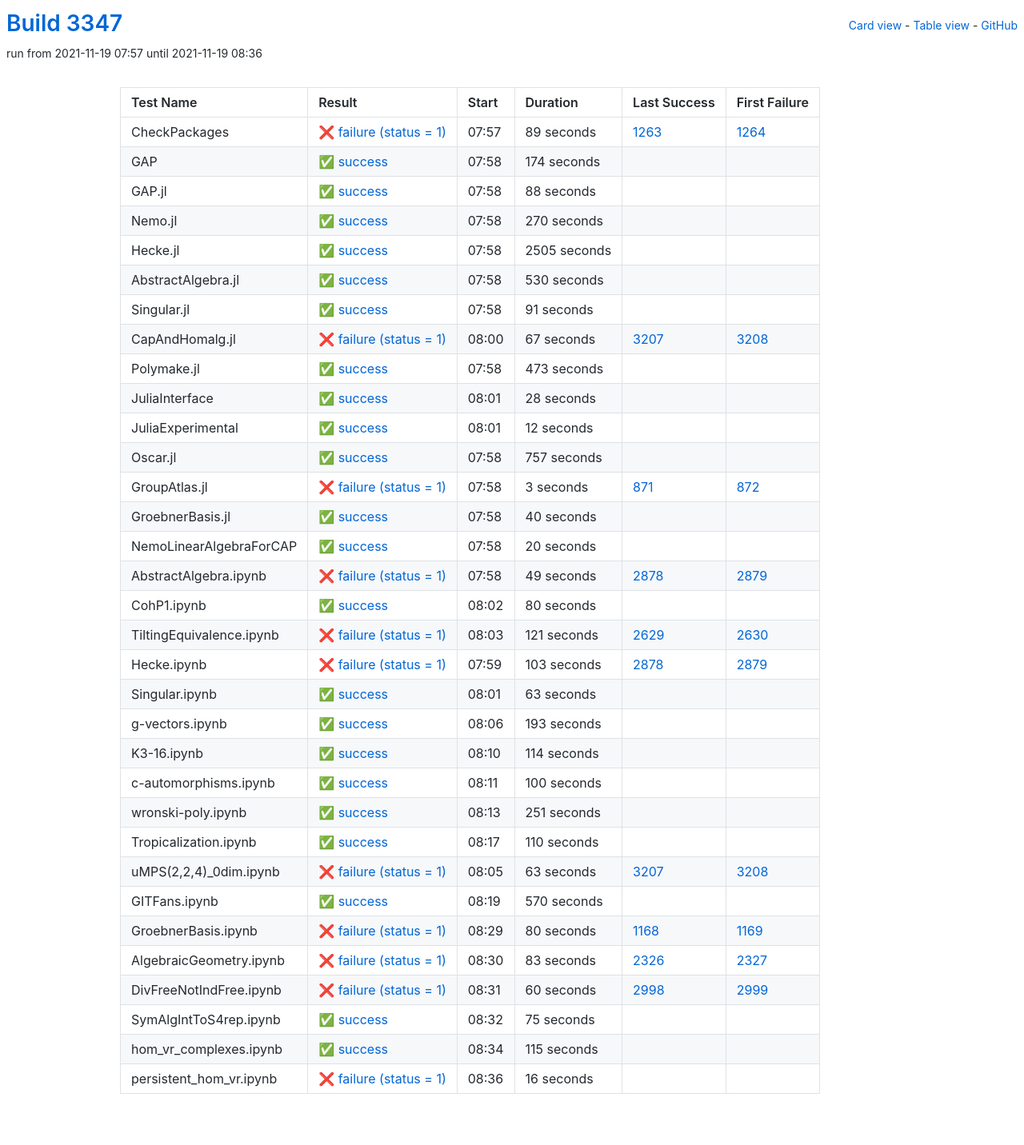
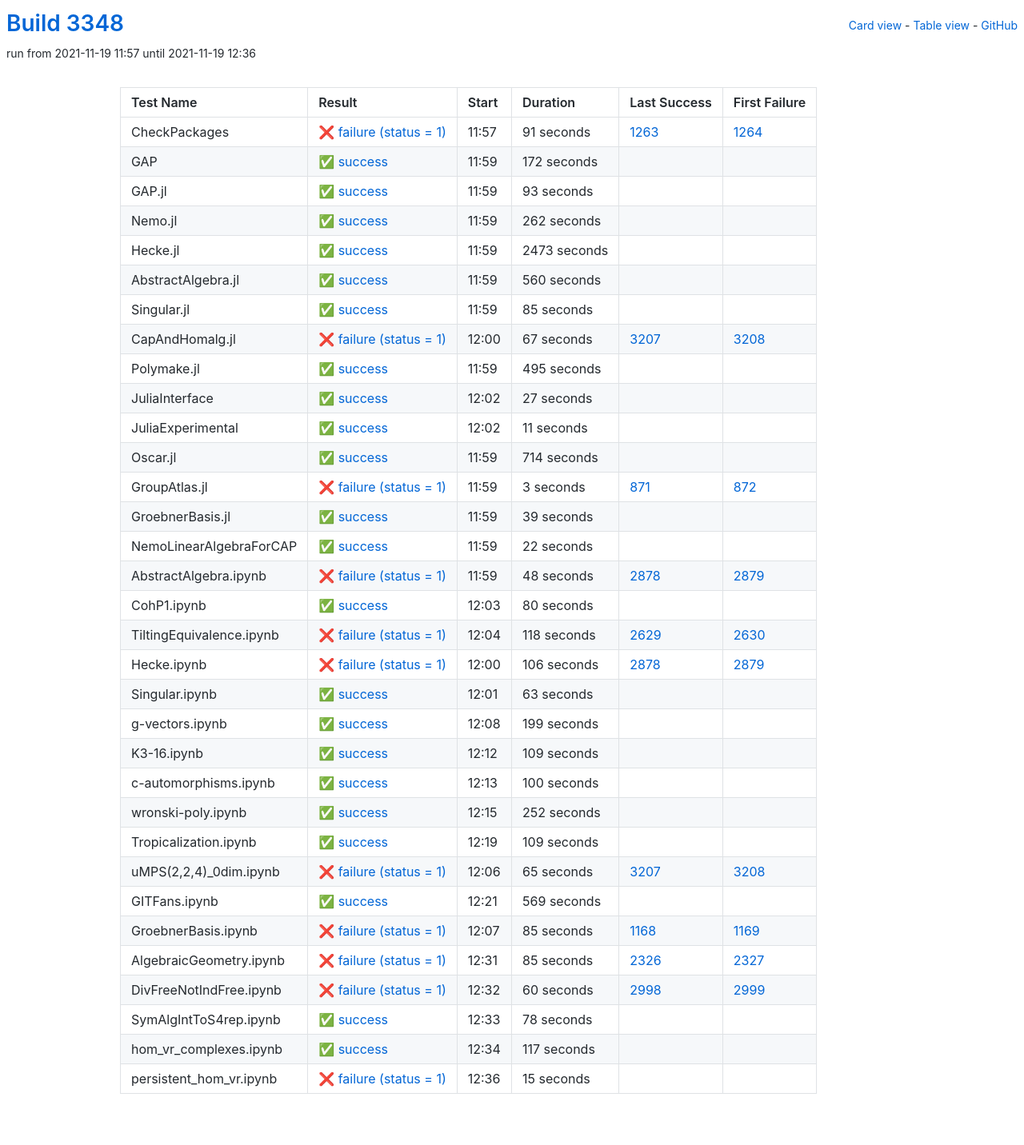
Before and after one commit to oscar-system/oscar-ci-status-stable, a Jekyll site: the page built from table.html, in a window 1280 px wide. Shown: the whole page at 80% size. Built offline with Jekyll 4.4.1, drawn with Linux system fonts in a browser that asks for light colours.

Commit message:
Build #3348

```diff
--- a/_data/ci.yml
+++ b/_data/ci.yml
@@ -1,6 +1,6 @@
 ---
-build: 3347
-build_url: https://oscarci.mathematik.uni-kl.de/job/oscar-stable/3347/
+build: 3348
+build_url: https://oscarci.mathematik.uni-kl.de/job/oscar-stable/3348/
 job: oscar-stable
 organization: oscar-system
 repo: oscar-ci-status-stable
@@ -8,92 +8,92 @@ repourl: https://github.com/oscar-system/oscar-ci-status-stable
 tests:
 - name: CheckPackages
   id: checkpackages
-  log: https://oscarci.mathematik.uni-kl.de/job/oscar-stable/3347/artifact/logs/build-3347/CheckPackages.log
-  start: 2021-11-19 07:57
+  log: https://oscarci.mathematik.uni-kl.de/job/oscar-stable/3348/artifact/logs/build-3348/CheckPackages.log
+  start: 2021-11-19 11:57
   success: false
   exitcode: 1
   status: failure
-  duration: 89
+  duration: 91
   last_success: 1263
   last_success_url: https://oscarci.mathematik.uni-kl.de/job/oscar-stable/1263/
   first_failure: 1264
   first_failure_url: https://oscarci.mathematik.uni-kl.de/job/oscar-stable/1264/
 - name: GAP
   id: gap
-  log: https://oscarci.mathematik.uni-kl.de/job/oscar-stable/3347/artifact/logs/build-3347/GAP.log
-  start: 2021-11-19 07:58
+  log: https://oscarci.mathematik.uni-kl.de/job/oscar-stable/3348/artifact/logs/build-3348/GAP.log
+  start: 2021-11-19 11:59
   success: true
   exitcode: 0
   status: success
-  duration: 174
+  duration: 172
   last_success: false
   last_success_url:
   first_failure: false
   first_failure_url:
 - name: GAP.jl
   id: gap-jl
-  log: https://oscarci.mathematik.uni-kl.de/job/oscar-stable/3347/artifact/logs/build-3347/GAP.jl.log
-  start: 2021-11-19 07:58
+  log: https://oscarci.mathematik.uni-kl.de/job/oscar-stable/3348/artifact/logs/build-3348/GAP.jl.log
+  start: 2021-11-19 11:59
   success: true
   exitcode: 0
   status: success
-  duration: 88
+  duration: 93
   last_success: false
   last_success_url:
   first_failure: false
   first_failure_url:
 - name: Nemo.jl
   id: nemo-jl
-  log: https://oscarci.mathematik.uni-kl.de/job/oscar-stable/3347/artifact/logs/build-3347/Nemo.jl.log
-  start: 2021-11-19 07:58
+  log: https://oscarci.mathematik.uni-kl.de/job/oscar-stable/3348/artifact/logs/build-3348/Nemo.jl.log
+  start: 2021-11-19 11:59
   success: true
   exitcode: 0
   status: success
-  duration: 270
+  duration: 262
   last_success: false
   last_success_url:
   first_failure: false
   first_failure_url:
 - name: Hecke.jl
   id: hecke-jl
-  log: https://oscarci.mathematik.uni-kl.de/job/oscar-stable/3347/artifact/logs/build-3347/Hecke.jl.log
-  start: 2021-11-19 07:58
+  log: https://oscarci.mathematik.uni-kl.de/job/oscar-stable/3348/artifact/logs/build-3348/Hecke.jl.log
+  start: 2021-11-19 11:59
   success: true
   exitcode: 0
   status: success
-  duration: 2505
+  duration: 2473
   last_success: false
   last_success_url:
   first_failure: false
   first_failure_url:
 - name: AbstractAlgebra.jl
   id: abstractalgebra-jl
-  log: https://oscarci.mathematik.uni-kl.de/job/oscar-stable/3347/artifact/logs/build-3347/AbstractAlgebra.jl.log
-  start: 2021-11-19 07:58
+  log: https://oscarci.mathematik.uni-kl.de/job/oscar-stable/3348/artifact/logs/build-3348/AbstractAlgebra.jl.log
+  start: 2021-11-19 11:59
   success: true
   exitcode: 0
   status: success
-  duration: 530
+  duration: 560
   last_success: false
   last_success_url:
   first_failure: false
   first_failure_url:
 - name: Singular.jl
   id: singular-jl
-  log: https://oscarci.mathematik.uni-kl.de/job/oscar-stable/3347/artifact/logs/build-3347/Singular.jl.log
-  start: 2021-11-19 07:58
+  log: https://oscarci.mathematik.uni-kl.de/job/oscar-stable/3348/artifact/logs/build-3348/Singular.jl.log
+  start: 2021-11-19 11:59
   success: true
   exitcode: 0
   status: success
-  duration: 91
+  duration: 85
   last_success: false
   last_success_url:
   first_failure: false
   first_failure_url:
 - name: CapAndHomalg.jl
   id: capandhomalg-jl
-  log: https://oscarci.mathematik.uni-kl.de/job/oscar-stable/3347/artifact/logs/build-3347/CapAndHomalg.jl.log
-  start: 2021-11-19 08:00
+  log: https://oscarci.mathematik.uni-kl.de/job/oscar-stable/3348/artifact/logs/build-3348/CapAndHomalg.jl.log
+  start: 2021-11-19 12:00
   success: false
   exitcode: 1
   status: failure
@@ -104,56 +104,56 @@ tests:
   first_failure_url: https://oscarci.mathematik.uni-kl.de/job/oscar-stable/3208/
 - name: Polymake.jl
   id: polymake-jl
-  log: https://oscarci.mathematik.uni-kl.de/job/oscar-stable/3347/artifact/logs/build-3347/Polymake.jl.log
-  start: 2021-11-19 07:58
+  log: https://oscarci.mathematik.uni-kl.de/job/oscar-stable/3348/artifact/logs/build-3348/Polymake.jl.log
+  start: 2021-11-19 11:59
   success: true
   exitcode: 0
   status: success
-  duration: 473
+  duration: 495
   last_success: false
   last_success_url:
   first_failure: false
   first_failure_url:
 - name: JuliaInterface
   id: juliainterface
-  log: https://oscarci.mathematik.uni-kl.de/job/oscar-stable/3347/artifact/logs/build-3347/JuliaInterface.log
-  start: 2021-11-19 08:01
+  log: https://oscarci.mathematik.uni-kl.de/job/oscar-stable/3348/artifact/logs/build-3348/JuliaInterface.log
+  start: 2021-11-19 12:02
   success: true
   exitcode: 0
   status: success
-  duration: 28
+  duration: 27
   last_success: false
   last_success_url:
   first_failure: false
   first_failure_url:
 - name: JuliaExperimental
   id: juliaexperimental
-  log: https://oscarci.mathematik.uni-kl.de/job/oscar-stable/3347/artifact/logs/build-3347/JuliaExperimental.log
-  start: 2021-11-19 08:01
+  log: https://oscarci.mathematik.uni-kl.de/job/oscar-stable/3348/artifact/logs/build-3348/JuliaExperimental.log
+  start: 2021-11-19 12:02
   success: true
   exitcode: 0
   status: success
-  duration: 12
+  duration: 11
   last_success: false
   last_success_url:
   first_failure: false
   first_failure_url:
 - name: Oscar.jl
   id: oscar-jl
-  log: https://oscarci.mathematik.uni-kl.de/job/oscar-stable/3347/artifact/logs/build-3347/Oscar.jl.log
-  start: 2021-11-19 07:58
+  log: https://oscarci.mathematik.uni-kl.de/job/oscar-stable/3348/artifact/logs/build-3348/Oscar.jl.log
+  start: 2021-11-19 11:59
   success: true
   exitcode: 0
   status: success
-  duration: 757
+  duration: 714
   last_success: false
   last_success_url:
   first_failure: false
   first_failure_url:
 - name: GroupAtlas.jl
   id: groupatlas-jl
-  log: https://oscarci.mathematik.uni-kl.de/job/oscar-stable/3347/artifact/logs/build-3347/GroupAtlas.jl.log
-  start: 2021-11-19 07:58
+  log: https://oscarci.mathematik.uni-kl.de/job/oscar-stable/3348/artifact/logs/build-3348/GroupAtlas.jl.log
+  start: 2021-11-19 11:59
   success: false
   exitcode: 1
   status: failure
@@ -164,44 +164,44 @@ tests:
   first_failure_url: https://oscarci.mathematik.uni-kl.de/job/oscar-stable/872/
 - name: GroebnerBasis.jl
   id: groebnerbasis-jl
-  log: https://oscarci.mathematik.uni-kl.de/job/oscar-stable/3347/artifact/logs/build-3347/GroebnerBasis.jl.log
-  start: 2021-11-19 07:58
+  log: https://oscarci.mathematik.uni-kl.de/job/oscar-stable/3348/artifact/logs/build-3348/GroebnerBasis.jl.log
+  start: 2021-11-19 11:59
   success: true
   exitcode: 0
   status: success
-  duration: 40
+  duration: 39
   last_success: false
   last_success_url:
   first_failure: false
   first_failure_url:
 - name: NemoLinearAlgebraForCAP
   id: nemolinearalgebraforcap
-  log: https://oscarci.mathematik.uni-kl.de/job/oscar-stable/3347/artifact/logs/build-3347/NemoLinearAlgebraForCAP.log
-  start: 2021-11-19 07:58
+  log: https://oscarci.mathematik.uni-kl.de/job/oscar-stable/3348/artifact/logs/build-3348/NemoLinearAlgebraForCAP.log
+  start: 2021-11-19 11:59
   success: true
   exitcode: 0
   status: success
-  duration: 20
+  duration: 22
   last_success: false
   last_success_url:
   first_failure: false
   first_failure_url:
 - name: AbstractAlgebra.ipynb
   id: abstractalgebra-ipynb
-  log: https://oscarci.mathematik.uni-kl.de/job/oscar-stable/3347/artifact/logs/build-3347/AbstractAlgebra.ipynb.log
-  start: 2021-11-19 07:58
+  log: https://oscarci.mathematik.uni-kl.de/job/oscar-stable/3348/artifact/logs/build-3348/AbstractAlgebra.ipynb.log
+  start: 2021-11-19 11:59
   success: false
   exitcode: 1
   status: failure
-  duration: 49
+  duration: 48
   last_success: 2878
   last_success_url: https://oscarci.mathematik.uni-kl.de/job/oscar-stable/2878/
   first_failure: 2879
   first_failure_url: https://oscarci.mathematik.uni-kl.de/job/oscar-stable/2879/
 - name: CohP1.ipynb
   id: cohp1-ipynb
-  log: https://oscarci.mathematik.uni-kl.de/job/oscar-stable/3347/artifact/logs/build-3347/CohP1.ipynb.log
-  start: 2021-11-19 08:02
+  log: https://oscarci.mathematik.uni-kl.de/job/oscar-stable/3348/artifact/logs/build-3348/CohP1.ipynb.log
+  start: 2021-11-19 12:03
   success: true
   exitcode: 0
   status: success
@@ -212,32 +212,32 @@ tests:
   first_failure_url:
 - name: TiltingEquivalence.ipynb
   id: tiltingequivalence-ipynb
-  log: https://oscarci.mathematik.uni-kl.de/job/oscar-stable/3347/artifact/logs/build-3347/TiltingEquivalence.ipynb.log
-  start: 2021-11-19 08:03
+  log: https://oscarci.mathematik.uni-kl.de/job/oscar-stable/3348/artifact/logs/build-3348/TiltingEquivalence.ipynb.log
+  start: 2021-11-19 12:04
   success: false
   exitcode: 1
   status: failure
-  duration: 121
+  duration: 118
   last_success: 2629
   last_success_url: https://oscarci.mathematik.uni-kl.de/job/oscar-stable/2629/
   first_failure: 2630
   first_failure_url: https://oscarci.mathematik.uni-kl.de/job/oscar-stable/2630/
 - name: Hecke.ipynb
   id: hecke-ipynb
-  log: https://oscarci.mathematik.uni-kl.de/job/oscar-stable/3347/artifact/logs/build-3347/Hecke.ipynb.log
-  start: 2021-11-19 07:59
+  log: https://oscarci.mathematik.uni-kl.de/job/oscar-stable/3348/artifact/logs/build-3348/Hecke.ipynb.log
+  start: 2021-11-19 12:00
   success: false
   exitcode: 1
   status: failure
-  duration: 103
+  duration: 106
   last_success: 2878
   last_success_url: https://oscarci.mathematik.uni-kl.de/job/oscar-stable/2878/
   first_failure: 2879
   first_failure_url: https://oscarci.mathematik.uni-kl.de/job/oscar-stable/2879/
 - name: Singular.ipynb
   id: singular-ipynb
-  log: https://oscarci.mathematik.uni-kl.de/job/oscar-stable/3347/artifact/logs/build-3347/Singular.ipynb.log
-  start: 2021-11-19 08:01
+  log: https://oscarci.mathematik.uni-kl.de/job/oscar-stable/3348/artifact/logs/build-3348/Singular.ipynb.log
+  start: 2021-11-19 12:01
   success: true
   exitcode: 0
   status: success
@@ -248,32 +248,32 @@ tests:
   first_failure_url:
 - name: g-vectors.ipynb
   id: g-vectors-ipynb
-  log: https://oscarci.mathematik.uni-kl.de/job/oscar-stable/3347/artifact/logs/build-3347/g-vectors.ipynb.log
-  start: 2021-11-19 08:06
+  log: https://oscarci.mathematik.uni-kl.de/job/oscar-stable/3348/artifact/logs/build-3348/g-vectors.ipynb.log
+  start: 2021-11-19 12:08
   success: true
   exitcode: 0
   status: success
-  duration: 193
+  duration: 199
   last_success: false
   last_success_url:
   first_failure: false
   first_failure_url:
 - name: K3-16.ipynb
   id: k3-16-ipynb
-  log: https://oscarci.mathematik.uni-kl.de/job/oscar-stable/3347/artifact/logs/build-3347/K3-16.ipynb.log
-  start: 2021-11-19 08:10
+  log: https://oscarci.mathematik.uni-kl.de/job/oscar-stable/3348/artifact/logs/build-3348/K3-16.ipynb.log
+  start: 2021-11-19 12:12
   success: true
   exitcode: 0
   status: success
-  duration: 114
+  duration: 109
   last_success: false
   last_success_url:
   first_failure: false
   first_failure_url:
 - name: c-automorphisms.ipynb
   id: c-automorphisms-ipynb
-  log: https://oscarci.mathematik.uni-kl.de/job/oscar-stable/3347/artifact/logs/build-3347/c-automorphisms.ipynb.log
-  start: 2021-11-19 08:11
+  log: https://oscarci.mathematik.uni-kl.de/job/oscar-stable/3348/artifact/logs/build-3348/c-automorphisms.ipynb.log
+  start: 2021-11-19 12:13
   success: true
   exitcode: 0
   status: success
@@ -284,80 +284,80 @@ tests:
   first_failure_url:
 - name: wronski-poly.ipynb
   id: wronski-poly-ipynb
-  log: https://oscarci.mathematik.uni-kl.de/job/oscar-stable/3347/artifact/logs/build-3347/wronski-poly.ipynb.log
-  start: 2021-11-19 08:13
+  log: https://oscarci.mathematik.uni-kl.de/job/oscar-stable/3348/artifact/logs/build-3348/wronski-poly.ipynb.log
+  start: 2021-11-19 12:15
   success: true
   exitcode: 0
   status: success
-  duration: 251
+  duration: 252
   last_success: false
   last_success_url:
   first_failure: false
   first_failure_url:
 - name: Tropicalization.ipynb
   id: tropicalization-ipynb
-  log: https://oscarci.mathematik.uni-kl.de/job/oscar-stable/3347/artifact/logs/build-3347/Tropicalization.ipynb.log
-  start: 2021-11-19 08:17
+  log: https://oscarci.mathematik.uni-kl.de/job/oscar-stable/3348/artifact/logs/build-3348/Tropicalization.ipynb.log
+  start: 2021-11-19 12:19
   success: true
   exitcode: 0
   status: success
-  duration: 110
+  duration: 109
   last_success: false
   last_success_url:
   first_failure: false
   first_failure_url:
 - name: uMPS(2,2,4)_0dim.ipynb
   id: umps-2-2-4-0dim-ipynb
-  log: https://oscarci.mathematik.uni-kl.de/job/oscar-stable/3347/artifact/logs/build-3347/uMPS-2-2-4-_0dim.ipynb.log
-  start: 2021-11-19 08:05
+  log: https://oscarci.mathematik.uni-kl.de/job/oscar-stable/3348/artifact/logs/build-3348/uMPS-2-2-4-_0dim.ipynb.log
+  start: 2021-11-19 12:06
   success: false
   exitcode: 1
   status: failure
-  duration: 63
+  duration: 65
   last_success: 3207
   last_success_url: https://oscarci.mathematik.uni-kl.de/job/oscar-stable/3207/
   first_failure: 3208
   first_failure_url: https://oscarci.mathematik.uni-kl.de/job/oscar-stable/3208/
 - name: GITFans.ipynb
   id: gitfans-ipynb
-  log: https://oscarci.mathematik.uni-kl.de/job/oscar-stable/3347/artifact/logs/build-3347/GITFans.ipynb.log
-  start: 2021-11-19 08:19
+  log: https://oscarci.mathematik.uni-kl.de/job/oscar-stable/3348/artifact/logs/build-3348/GITFans.ipynb.log
+  start: 2021-11-19 12:21
   success: true
   exitcode: 0
   status: success
-  duration: 570
+  duration: 569
   last_success: false
   last_success_url:
   first_failure: false
   first_failure_url:
 - name: GroebnerBasis.ipynb
   id: groebnerbasis-ipynb
-  log: https://oscarci.mathematik.uni-kl.de/job/oscar-stable/3347/artifact/logs/build-3347/GroebnerBasis.ipynb.log
-  start: 2021-11-19 08:29
+  log: https://oscarci.mathematik.uni-kl.de/job/oscar-stable/3348/artifact/logs/build-3348/GroebnerBasis.ipynb.log
+  start: 2021-11-19 12:07
   success: false
   exitcode: 1
   status: failure
-  duration: 80
+  duration: 85
   last_success: 1168
   last_success_url: https://oscarci.mathematik.uni-kl.de/job/oscar-stable/1168/
   first_failure: 1169
   first_failure_url: https://oscarci.mathematik.uni-kl.de/job/oscar-stable/1169/
 - name: AlgebraicGeometry.ipynb
   id: algebraicgeometry-ipynb
-  log: https://oscarci.mathematik.uni-kl.de/job/oscar-stable/3347/artifact/logs/build-3347/AlgebraicGeometry.ipynb.log
-  start: 2021-11-19 08:30
+  log: https://oscarci.mathematik.uni-kl.de/job/oscar-stable/3348/artifact/logs/build-3348/AlgebraicGeometry.ipynb.log
+  start: 2021-11-19 12:31
   success: false
   exitcode: 1
   status: failure
-  duration: 83
+  duration: 85
   last_success: 2326
   last_success_url: https://oscarci.mathematik.uni-kl.de/job/oscar-stable/2326/
   first_failure: 2327
   first_failure_url: https://oscarci.mathematik.uni-kl.de/job/oscar-stable/2327/
 - name: DivFreeNotIndFree.ipynb
   id: divfreenotindfree-ipynb
-  log: https://oscarci.mathematik.uni-kl.de/job/oscar-stable/3347/artifact/logs/build-3347/DivFreeNotIndFree.ipynb.log
-  start: 2021-11-19 08:31
+  log: https://oscarci.mathematik.uni-kl.de/job/oscar-stable/3348/artifact/logs/build-3348/DivFreeNotIndFree.ipynb.log
+  start: 2021-11-19 12:32
   success: false
   exitcode: 1
   status: failure
@@ -368,36 +368,36 @@ tests:
   first_failure_url: https://oscarci.mathematik.uni-kl.de/job/oscar-stable/2999/
 - name: SymAlgIntToS4rep.ipynb
   id: symalginttos4rep-ipynb
-  log: https://oscarci.mathematik.uni-kl.de/job/oscar-stable/3347/artifact/logs/build-3347/SymAlgIntToS4rep.ipynb.log
-  start: 2021-11-19 08:32
+  log: https://oscarci.mathematik.uni-kl.de/job/oscar-stable/3348/artifact/logs/build-3348/SymAlgIntToS4rep.ipynb.log
+  start: 2021-11-19 12:33
   success: true
   exitcode: 0
   status: success
-  duration: 75
+  duration: 78
   last_success: false
   last_success_url:
   first_failure: false
   first_failure_url:
 - name: hom_vr_complexes.ipynb
   id: hom-vr-complexes-ipynb
-  log: https://oscarci.mathematik.uni-kl.de/job/oscar-stable/3347/artifact/logs/build-3347/hom_vr_complexes.ipynb.log
-  start: 2021-11-19 08:34
+  log: https://oscarci.mathematik.uni-kl.de/job/oscar-stable/3348/artifact/logs/build-3348/hom_vr_complexes.ipynb.log
+  start: 2021-11-19 12:34
   success: true
   exitcode: 0
   status: success
-  duration: 115
+  duration: 117
   last_success: false
   last_success_url:
   first_failure: false
   first_failure_url:
 - name: persistent_hom_vr.ipynb
   id: persistent-hom-vr-ipynb
-  log: https://oscarci.mathematik.uni-kl.de/job/oscar-stable/3347/artifact/logs/build-3347/persistent_hom_vr.ipynb.log
-  start: 2021-11-19 08:36
+  log: https://oscarci.mathematik.uni-kl.de/job/oscar-stable/3348/artifact/logs/build-3348/persistent_hom_vr.ipynb.log
+  start: 2021-11-19 12:36
   success: false
   exitcode: 1
   status: failure
-  duration: 16
+  duration: 15
   last_success: false
   last_success_url:
   first_failure: false
```
Also changed, not shown: README.md.
